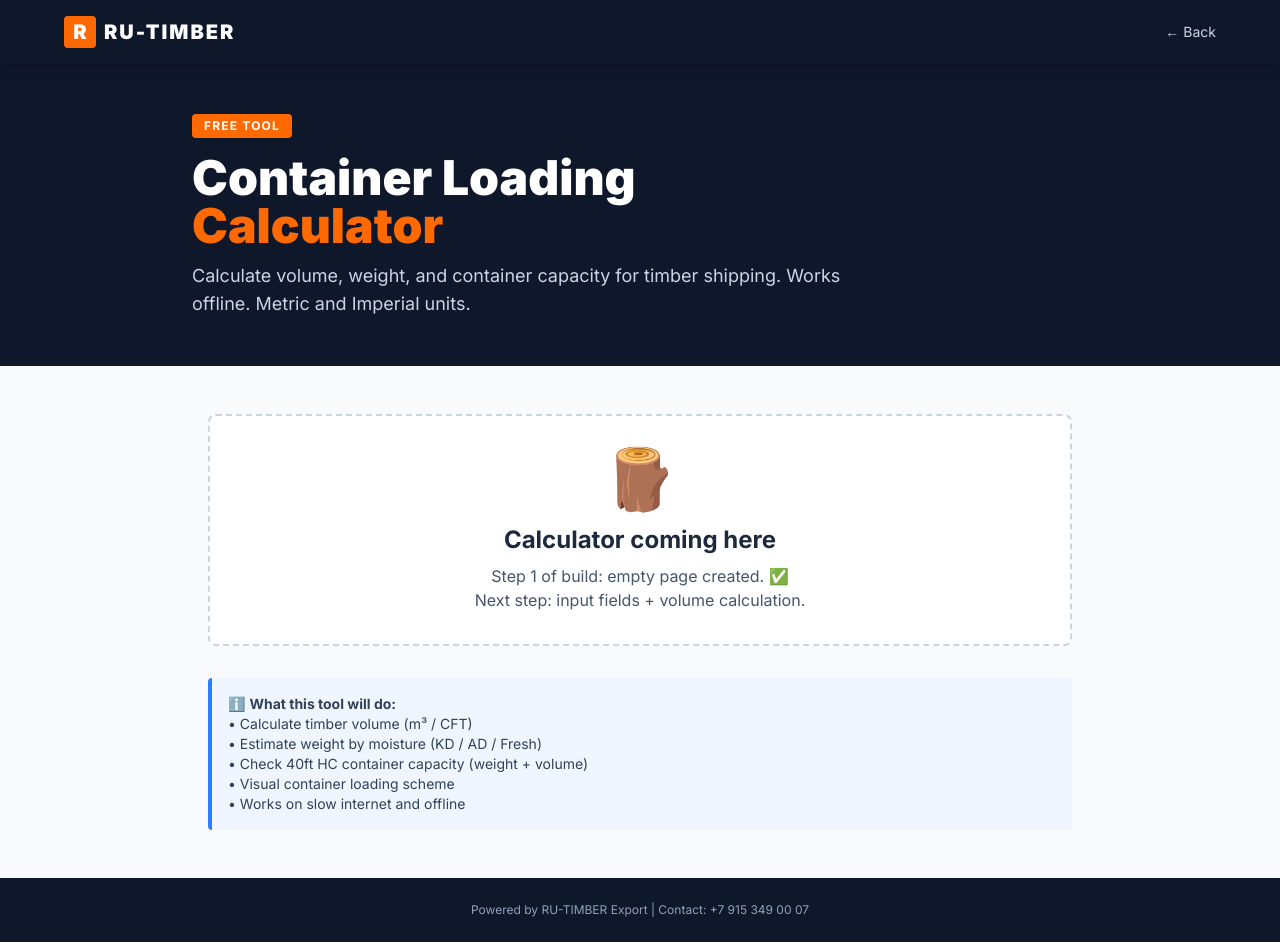
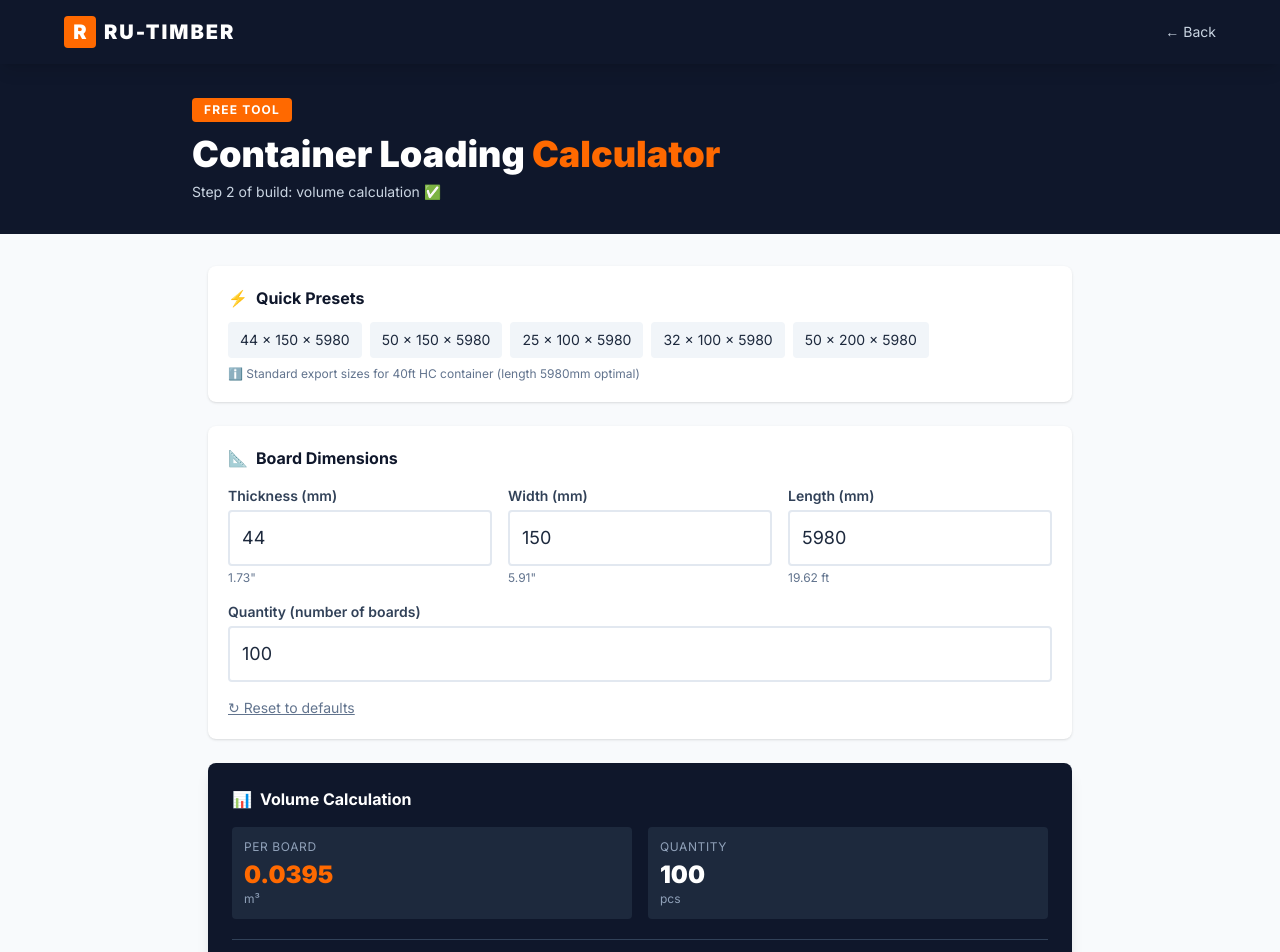
Before and after one commit to ru-timber-export/b2b-export, a Next.js app: page /calculator in a window 1280 px wide. Shown: the top 952 px of the page. Built offline with nearby package versions, Linux system fonts and the light colour scheme.

Commit message:
Step 2: dimensions input + volume calculation

```diff
--- a/src/app/calculator/page.js
+++ b/src/app/calculator/page.js
@@ -1,7 +1,43 @@
 "use client";
+import { useState } from "react";
 import Link from "next/link";
 
+// Популярные экспортные пресеты
+const PRESETS = [
+  { label: "44 × 150 × 5980", t: 44, w: 150, l: 5980 },
+  { label: "50 × 150 × 5980", t: 50, w: 150, l: 5980 },
+  { label: "25 × 100 × 5980", t: 25, w: 100, l: 5980 },
+  { label: "32 × 100 × 5980", t: 32, w: 100, l: 5980 },
+  { label: "50 × 200 × 5980", t: 50, w: 200, l: 5980 },
+];
+
 export default function CalculatorPage() {
+  // Размеры доски в мм
+  const [thickness, setThickness] = useState(44);
+  const [width, setWidth] = useState(150);
+  const [length, setLength] = useState(5980);
+  const [quantity, setQuantity] = useState(100);
+
+  // Расчёты
+  const volumePerBoard_m3 = (thickness * width * length) / 1_000_000_000; // мм³ → м³
+  const totalVolume_m3 = volumePerBoard_m3 * quantity;
+  const totalVolume_cft = totalVolume_m3 * 35.3147;
+
+  // Применить пресет
+  const applyPreset = (preset) => {
+    setThickness(preset.t);
+    setWidth(preset.w);
+    setLength(preset.l);
+  };
+
+  // Сброс
+  const reset = () => {
+    setThickness(44);
+    setWidth(150);
+    setLength(5980);
+    setQuantity(100);
+  };
+
   return (
     <div className="min-h-screen bg-slate-50 font-sans text-slate-800">
       {/* Навигация */}
@@ -16,47 +52,166 @@ export default function CalculatorPage() {
       </nav>
 
       {/* Заголовок */}
-      <header className="bg-slate-900 text-white py-12 px-4">
+      <header className="bg-slate-900 text-white py-8 px-4">
         <div className="max-w-4xl mx-auto">
-          <div className="inline-block bg-orange-500 text-white px-3 py-1 rounded text-xs font-bold tracking-widest mb-4">
+          <div className="inline-block bg-orange-500 text-white px-3 py-1 rounded text-xs font-bold tracking-widest mb-3">
             FREE TOOL
           </div>
-          <h1 className="text-4xl md:text-5xl font-black mb-3">
-            Container Loading<br/>
-            <span className="text-orange-500">Calculator</span>
+          <h1 className="text-3xl md:text-4xl font-black mb-2">
+            Container Loading <span className="text-orange-500">Calculator</span>
           </h1>
-          <p className="text-slate-300 text-lg max-w-2xl">
-            Calculate volume, weight, and container capacity for timber shipping.
-            Works offline. Metric and Imperial units.
+          <p className="text-slate-300 text-sm">
+            Step 2 of build: volume calculation ✅
           </p>
         </div>
       </header>
 
-      {/* Заглушка */}
-      <main className="max-w-4xl mx-auto px-4 py-12">
-        <div className="bg-white border-2 border-dashed border-slate-300 rounded-lg p-8 text-center">
-          <div className="text-6xl mb-4">🪵</div>
-          <h2 className="text-2xl font-bold mb-2">Calculator coming here</h2>
-          <p className="text-slate-600">
-            Step 1 of build: empty page created. ✅<br/>
-            Next step: input fields + volume calculation.
+      <main className="max-w-4xl mx-auto px-4 py-8 space-y-6">
+
+        {/* ПРЕСЕТЫ */}
+        <section className="bg-white rounded-lg p-5 shadow-sm">
+          <h2 className="font-bold text-slate-900 mb-3 flex items-center gap-2">
+            <span className="text-orange-500">⚡</span> Quick Presets
+          </h2>
+          <div className="flex flex-wrap gap-2">
+            {PRESETS.map((p) => (
+              <button
+                key={p.label}
+                onClick={() => applyPreset(p)}
+                className="px-3 py-2 text-sm bg-slate-100 hover:bg-orange-500 hover:text-white rounded font-mono transition"
+              >
+                {p.label}
+              </button>
+            ))}
+          </div>
+          <p className="text-xs text-slate-500 mt-2">
+            ℹ️ Standard export sizes for 40ft HC container (length 5980mm optimal)
           </p>
-        </div>
+        </section>
 
-        {/* Инфо-блок */}
-        <div className="mt-8 bg-blue-50 border-l-4 border-blue-500 p-4 rounded">
-          <p className="text-sm text-slate-700">
-            ℹ️ <strong>What this tool will do:</strong><br/>
-            • Calculate timber volume (m³ / CFT)<br/>
-            • Estimate weight by moisture (KD / AD / Fresh)<br/>
-            • Check 40ft HC container capacity (weight + volume)<br/>
-            • Visual container loading scheme<br/>
-            • Works on slow internet and offline
-          </p>
+        {/* ВВОД РАЗМЕРОВ */}
+        <section className="bg-white rounded-lg p-5 shadow-sm">
+          <h2 className="font-bold text-slate-900 mb-4 flex items-center gap-2">
+            <span className="text-orange-500">📐</span> Board Dimensions
+          </h2>
+
+          <div className="grid grid-cols-1 md:grid-cols-3 gap-4 mb-4">
+            {/* Толщина */}
+            <div>
+              <label className="block text-sm font-semibold text-slate-700 mb-1">
+                Thickness (mm)
+              </label>
+              <input
+                type="number"
+                value={thickness}
+                onChange={(e) => setThickness(Number(e.target.value) || 0)}
+                className="w-full px-3 py-3 border-2 border-slate-200 rounded text-lg font-mono focus:border-orange-500 focus:outline-none"
+                min="0"
+              />
+              <p className="text-xs text-slate-500 mt-1">{(thickness / 25.4).toFixed(2)}"</p>
+            </div>
+
+            {/* Ширина */}
+            <div>
+              <label className="block text-sm font-semibold text-slate-700 mb-1">
+                Width (mm)
+              </label>
+              <input
+                type="number"
+                value={width}
+                onChange={(e) => setWidth(Number(e.target.value) || 0)}
+                className="w-full px-3 py-3 border-2 border-slate-200 rounded text-lg font-mono focus:border-orange-500 focus:outline-none"
+                min="0"
+              />
+              <p className="text-xs text-slate-500 mt-1">{(width / 25.4).toFixed(2)}"</p>
+            </div>
+
+            {/* Длина */}
+            <div>
+              <label className="block text-sm font-semibold text-slate-700 mb-1">
+                Length (mm)
+              </label>
+              <input
+                type="number"
+                value={length}
+                onChange={(e) => setLength(Number(e.target.value) || 0)}
+                className="w-full px-3 py-3 border-2 border-slate-200 rounded text-lg font-mono focus:border-orange-500 focus:outline-none"
+                min="0"
+              />
+              <p className="text-xs text-slate-500 mt-1">{(length / 304.8).toFixed(2)} ft</p>
+            </div>
+          </div>
+
+          {/* Количество */}
+          <div>
+            <label className="block text-sm font-semibold text-slate-700 mb-1">
+              Quantity (number of boards)
+            </label>
+            <input
+              type="number"
+              value={quantity}
+              onChange={(e) => setQuantity(Number(e.target.value) || 0)}
+              className="w-full px-3 py-3 border-2 border-slate-200 rounded text-lg font-mono focus:border-orange-500 focus:outline-none"
+              min="0"
+            />
+          </div>
+
+          <button
+            onClick={reset}
+            className="mt-4 text-sm text-slate-500 hover:text-orange-500 underline"
+          >
+            ↻ Reset to defaults
+          </button>
+        </section>
+
+        {/* РЕЗУЛЬТАТ */}
+        <section className="bg-slate-900 text-white rounded-lg p-6 shadow-lg">
+          <h2 className="font-bold mb-4 flex items-center gap-2">
+            <span className="text-orange-500">📊</span> Volume Calculation
+          </h2>
+
+          <div className="grid grid-cols-2 gap-4 mb-5">
+            <div className="bg-slate-800 rounded p-3">
+              <div className="text-xs text-slate-400 uppercase tracking-wider mb-1">Per Board</div>
+              <div className="text-2xl font-black font-mono text-orange-500">
+                {volumePerBoard_m3.toFixed(4)}
+              </div>
+              <div className="text-xs text-slate-400">m³</div>
+            </div>
+            <div className="bg-slate-800 rounded p-3">
+              <div className="text-xs text-slate-400 uppercase tracking-wider mb-1">Quantity</div>
+              <div className="text-2xl font-black font-mono">
+                {quantity.toLocaleString()}
+              </div>
+              <div className="text-xs text-slate-400">pcs</div>
+            </div>
+          </div>
+
+          <div className="border-t border-slate-700 pt-5">
+            <div className="text-xs text-slate-400 uppercase tracking-wider mb-2">Total Volume</div>
+            <div className="grid grid-cols-2 gap-4">
+              <div>
+                <div className="text-4xl font-black font-mono text-orange-500">
+                  {totalVolume_m3.toFixed(2)}
+                </div>
+                <div className="text-sm text-slate-400">m³ (CBM)</div>
+              </div>
+              <div>
+                <div className="text-4xl font-black font-mono">
+                  {totalVolume_cft.toFixed(0)}
+                </div>
+                <div className="text-sm text-slate-400">CFT</div>
+              </div>
+            </div>
+          </div>
+        </section>
+
+        {/* Инфо */}
+        <div className="bg-blue-50 border-l-4 border-blue-500 p-4 rounded text-sm text-slate-700">
+          ℹ️ <strong>Next step:</strong> moisture selector (KD / AD / Fresh) + weight calculation
         </div>
       </main>
 
-      {/* Футер */}
       <footer className="bg-slate-900 text-slate-400 text-center py-6 text-xs">
         Powered by RU-TIMBER Export | Contact: +7 915 349 00 07
       </footer>
```
